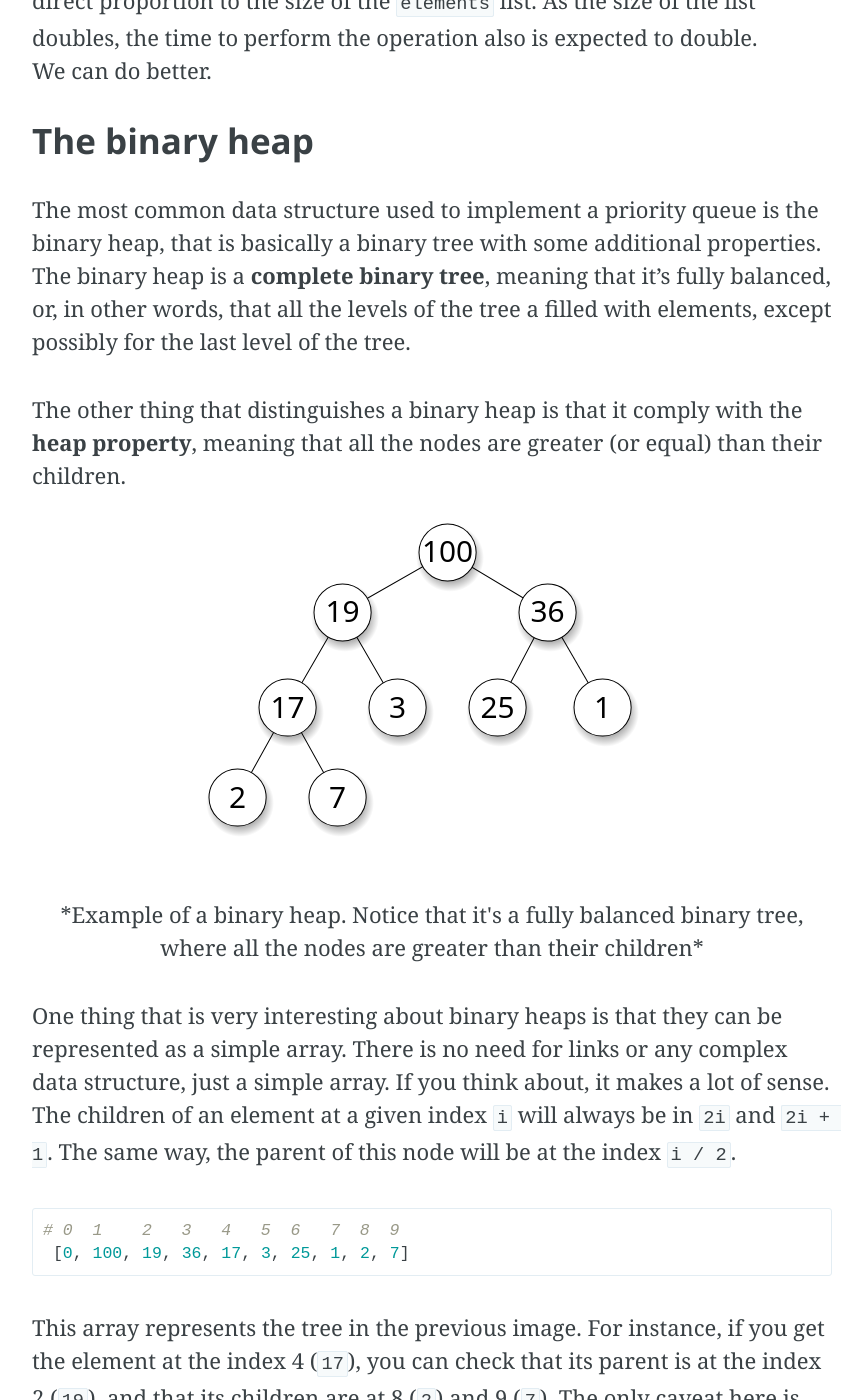
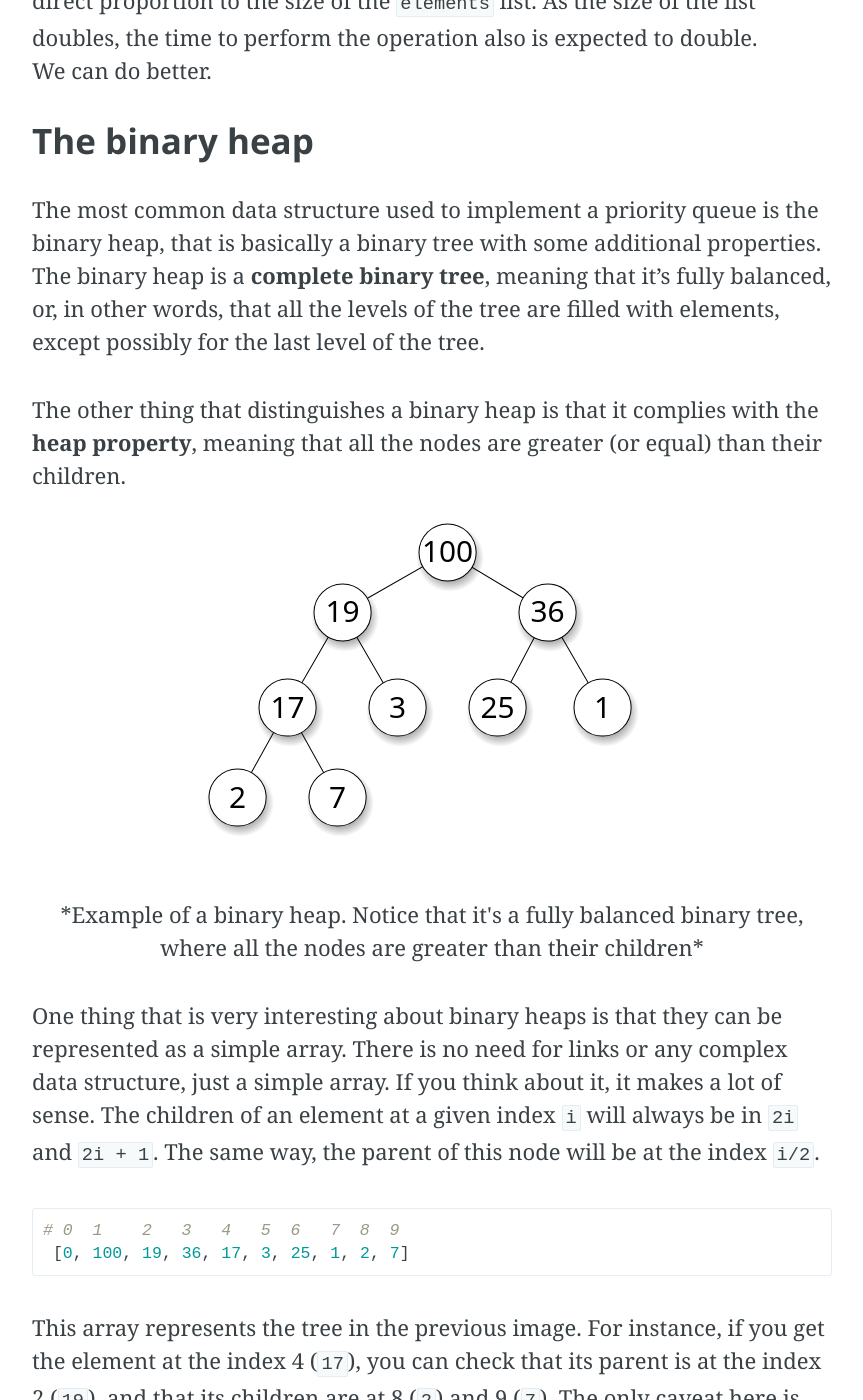
Before and after one commit to brianstorti/brianstorti.github.io, a Jekyll site: the page built from _posts/2015-01-31-implementing-a-priority-queue-in-ruby.md, in a window 1280 px wide and 1400 px high, scrolled down 3534 px. Shown: the whole window, without its empty margins (208-1071 px from the left). Built offline with Jekyll 4.4.1, drawn with Linux system fonts in a browser that asks for light colours; Markdown is read by kramdown in place of the engine named in the settings; a script that is not in the unit is left out; comment, search, counter and statistics services are not loaded.

Commit message:
fix typos

````diff
--- a/_posts/2015-01-31-implementing-a-priority-queue-in-ruby.md
+++ b/_posts/2015-01-31-implementing-a-priority-queue-in-ruby.md
@@ -96,18 +96,18 @@ We can do better.
 ### The binary heap
 
 The most common data structure used to implement a priority queue is the binary heap, that is basically a binary tree with some additional properties.
-The binary heap is a **complete binary tree**, meaning that it's fully balanced, or, in other words, that all the levels of the tree a filled with elements, except possibly for the
+The binary heap is a **complete binary tree**, meaning that it's fully balanced, or, in other words, that all the levels of the tree are filled with elements, except possibly for the
 last level of the tree.
 
-The other thing that distinguishes a binary heap is that it comply with the **heap property**, meaning that all the nodes are greater (or equal) than their children.
+The other thing that distinguishes a binary heap is that it complies with the **heap property**, meaning that all the nodes are greater (or equal) than their children.
 <img src="/assets/images/heap.svg">
 <div class="image-description">
 *Example of a binary heap. Notice that it's a fully balanced binary tree, where all the nodes are greater than their children*
 </div>
 
 One thing that is very interesting about binary heaps is that they can be represented as a simple array. There is no need for links or any complex data structure, just a
-simple array. If you think about, it makes a lot of sense. The children of an element at a given index `i` will always be in `2i` and `2i + 1`. The same way, the parent
-of this node will be at the index `i / 2`.
+simple array. If you think about it, it makes a lot of sense. The children of an element at a given index `i` will always be in `2i` and `2i + 1`. The same way, the parent
+of this node will be at the index `i/2`.
 
 ```ruby
 # 0  1    2   3   4   5  6   7  8  9
````
